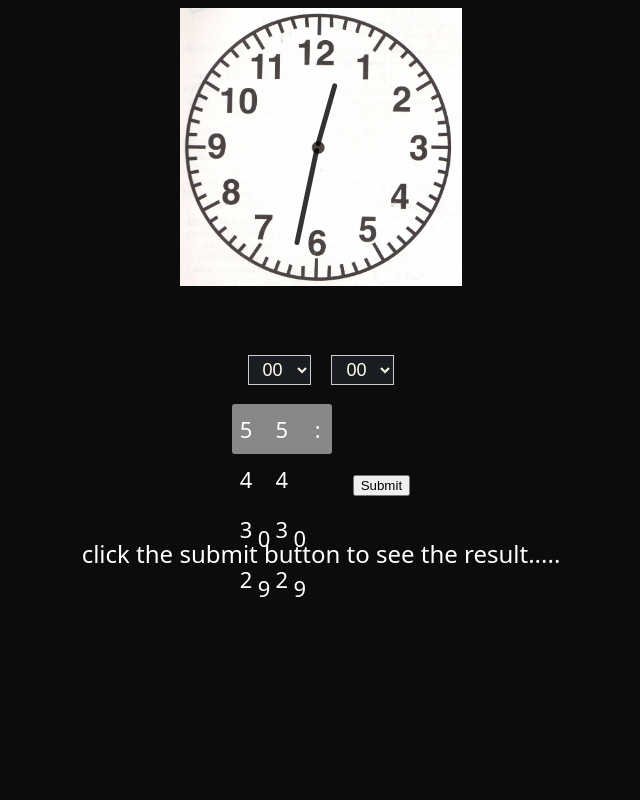
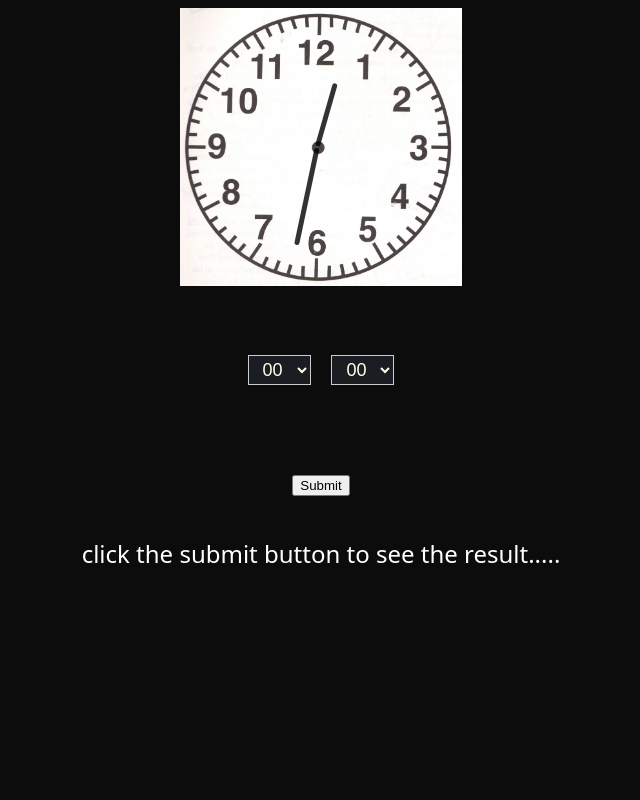
Before and after one commit to Susheel4115/clockcap-javascript, a plain HTML site: page index.html in a window 1280 px wide. Shown: the whole page, without its empty margins (319-959 px from the left). Drawn offline with Linux system fonts and the light colour scheme.

Commit message:
removal of timer code
removed the timer code

```diff
--- a/index.html
+++ b/index.html
@@ -167,7 +167,7 @@
         <option value="60">60</option>
       </select>
     </div>
-    <div class="expire">
+    <!-- <div class="expire">
       <div class="timer">
         <div class="time-part-wrapper">
           <div class="time-part seconds tens">
@@ -230,7 +230,7 @@
           </div>
         </div>
       </div>
-    </div>
+    </div> -->
     <button class="btn">Submit</button>
     <p class="result">click the submit button to see the result.....</p>
 
```
